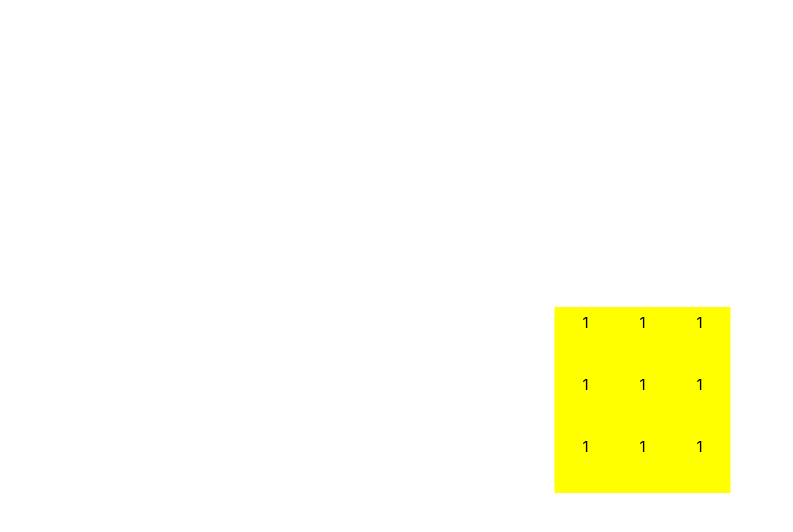
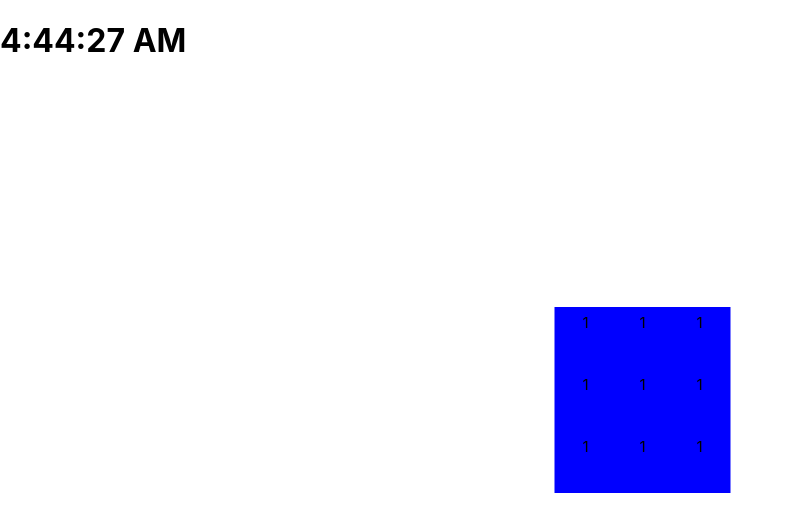
Before and after one commit to ShiboXing/Jobs_Tracker, a React (Create React App) app in the folder my-app/: page / in a window 1280 px wide. Shown: the top 532 px of the page, without its empty margins (0-793 px from the left). Built offline with nearby package versions, Linux system fonts and the light colour scheme.

Commit message:
added WarClock.js

```diff
--- a/my-app/src/App.js
+++ b/my-app/src/App.js
@@ -23,5 +23,3 @@ function App() {
     </div>
   );
 }
-
-export default App;
--- /dev/null
+++ b/my-app/src/WarClock.js
@@ -0,0 +1,34 @@
+import React from 'react';
+import ReactDOM from 'react-dom';
+
+class WarClock extends React.Component{
+	render(){
+		tick.bind(this)();
+		return (
+			<div id='WarClock'>
+				<this.renderTime/>
+			</div>
+		);
+	}
+	renderTime(){
+		return(
+			<h1 id="TimeString">
+				{new Date().toLocaleTimeString()}
+			</h1>
+		);
+	}
+}
+
+function tick(){
+	setInterval(() => {
+		ReactDOM.render(this.renderTime(),document.getElementById('WarClock'))
+	}, 1000);
+}
+
+
+
+
+
+
+
+export default WarClock;
--- a/my-app/src/index.css
+++ b/my-app/src/index.css
@@ -22,8 +22,21 @@ table{
   border-collapse: collapse;
   border-spacing: 5px;
   transform: translate(-50%, -50%);
+}
 
+@keyframes changeColor
+{
+  0%   {background: red;}
+  25%  {background: yellow;}
+  50%  {background: blue;}
+  100% {background: green;}
 }
+
+@keyframes spinTD
+{
+  100% {transform: rotate(360);}
+}
+
 
 tr{
   margin-top: -5px;
@@ -42,9 +55,12 @@ td{
   margin-right: -5px;
   text-align: center;
   border: 5px solid transparent;
+  animation: changeColor 5s infinite;
 }
+
 td:hover{
   z-index: 5;
   border-color:red;
   cursor: pointer;
+  animation:spinTD;
 }
--- a/my-app/src/index.js
+++ b/my-app/src/index.js
@@ -1,19 +1,18 @@
 import React from 'react';
 import ReactDOM from 'react-dom';
 import './index.css';
-import App from './App';
+import WarClock from './WarClock';
 import * as serviceWorker from './serviceWorker';
 
-class ShoppingList extends React.Component{
-    render() {
-        return(
-            <div className="shopping-list">
-                <h1>Shopping List for {this.props.name}</h1>
-                <ul>
-                    <li>Instagram</li>
-                    <li>WhatsApp</li>
-                    <li>Oculus</li>
-                </ul>
+
+class MainBody extends React.Component{
+    render(){
+        return (
+            <div>
+                <header>
+                    <WarClock></WarClock>
+                </header>
+                <Board></Board>
             </div>
         );
     }
@@ -56,20 +55,34 @@ class Square extends React.Component{
         );
 
     }
-
-
 }
 
 
 
-ReactDOM.render(<Board />, document.getElementById('root'));
+ReactDOM.render(<MainBody/>, document.getElementById('root'));
 
+// If you want your app to work offline and load faster, you can change
+// unregister() to register() below. Note this comes with some pitfalls.
+// Learn more about service workers: https://bit.ly/CRA-PWA
+serviceWorker.unregister();
+
+
+/*  IGNORE
 let foo={
     i:0,
     seq:'',
     a: async function(){
-        await foof.bind(this)();
-        console.log(this.seq);
+        for(let i=0;i<5;i++){
+                console.log(i);
+            let prom=new Promise(function(resolve,reject){
+                    resolve('p'+i);
+            });
+            prom.then((res) =>{
+                console.log(res);
+            })
+            //await foof.bind(this)();
+            //console.log(this.seq);
+        }
     },
 };
 foo.a();
@@ -86,10 +99,74 @@ async function foof(){
     }
 }
 
-if(0.1+0.2===0.3)
-    console.log('they are equal');
 
-// If you want your app to work offline and load faster, you can change
-// unregister() to register() below. Note this comes with some pitfalls.
-// Learn more about service workers: https://bit.ly/CRA-PWA
-serviceWorker.register();
+
+
+console.log(typeof([1]),[1]);
+console.log(typeof([1]),Number([1]));
+if('123'==='123')
+    console.log("they are equal!!!!");
+
+
+let num_arr1=[-2,-3,4,-1,-2,1,5,-3];
+let postfix=0;
+let max_sum=0;
+for(let k=0;k<num_arr1.length;k++)
+{
+    if(postfix<0)
+        postfix=0;
+    else
+        postfix+=num_arr1[k];
+    max_sum=Math.max(postfix,max_sum);
+console.log(max_sum);
+}*/
+
+/* LIS
+let arr=[10,22,9,33,21,50,41,60,80];
+let dp=new Array(arr.length);
+dp[0]=1;
+for(let k=1;k<arr.length;k++)
+{
+    dp[k]=1;
+    for(let l=0;l<k;l++)
+    {
+        if(arr[l]<arr[k])
+            dp[k]=Math.max(dp[l]+1,dp[k]);
+    }
+}
+console.log(dp)
+console.log(Math.max.apply(null,dp));
+*/
+
+/*longest palindrome substring*/
+/*
+let ans='';
+let str1="forgeeksskeegfor";
+let dp=new Array(str1.length);
+for (let i =0;i<str1.length;i++)
+    dp[i]=new Array(str1.length);
+
+for(let i=0;i<str1.length;i++)
+{
+    for(let j=0;j<str1.length-i;j++)
+    {
+        if(i<2)
+        {
+            if(str1.charAt(j)==str1.charAt(j+i))
+                dp[j][j+i]=str1.substr(j,i+1);
+        }
+        else if(dp[j+1][j+i-1]!=undefined && str1.charAt(j)==str1.charAt(j+i))
+        {
+            dp[j][j+i]=str1.substr(j,i+1);
+        }
+
+        if(dp[j][j+i]!=undefined && ans.length<dp[j][j+i].length)
+        {
+            //console.log(ans);
+            ans=dp[j][j+i];
+        }
+        //console.log(j,i+j,dp[j][j+i]);
+    }
+}
+console.log(ans)
+*/
```
Also changed, not shown: 2 other files (tests, documents, lock files or other folders).
